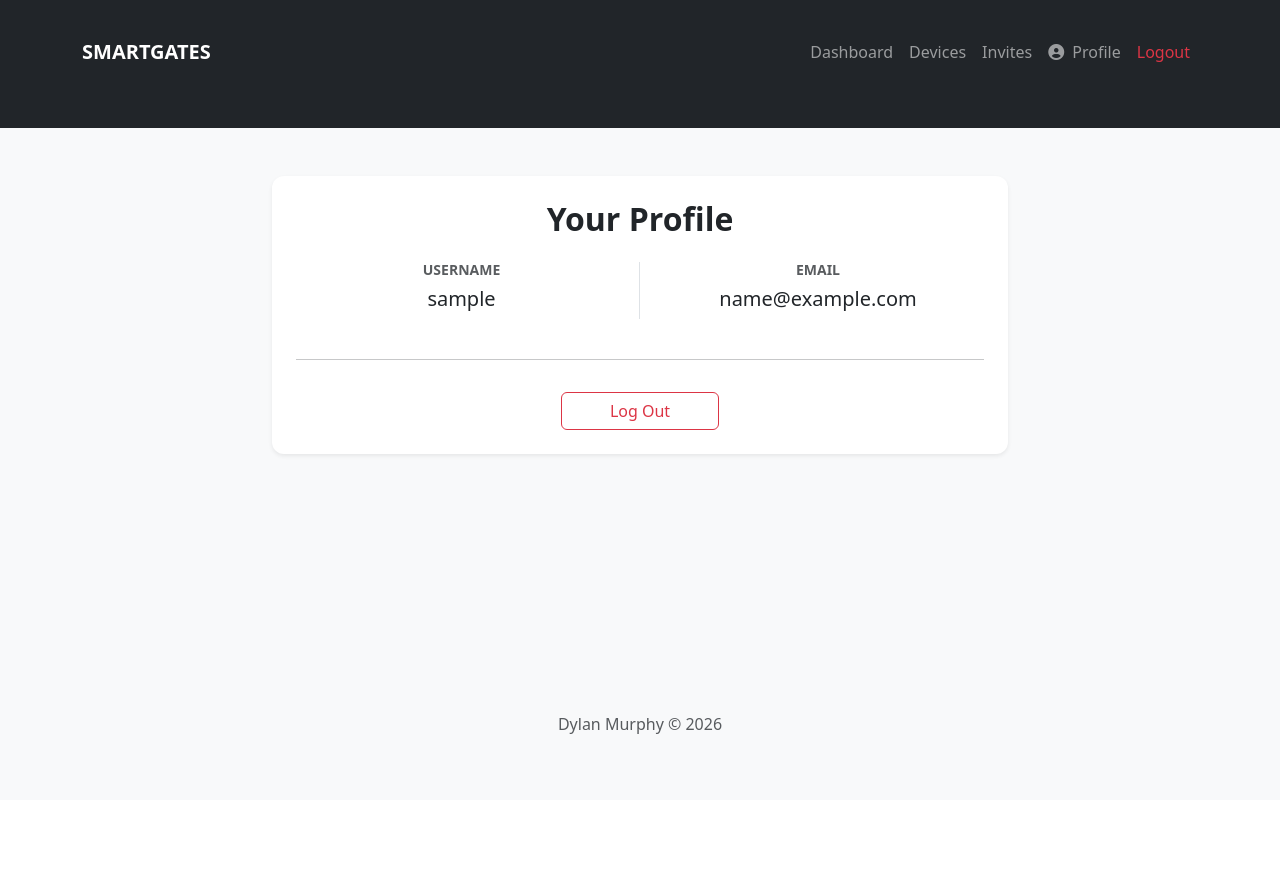
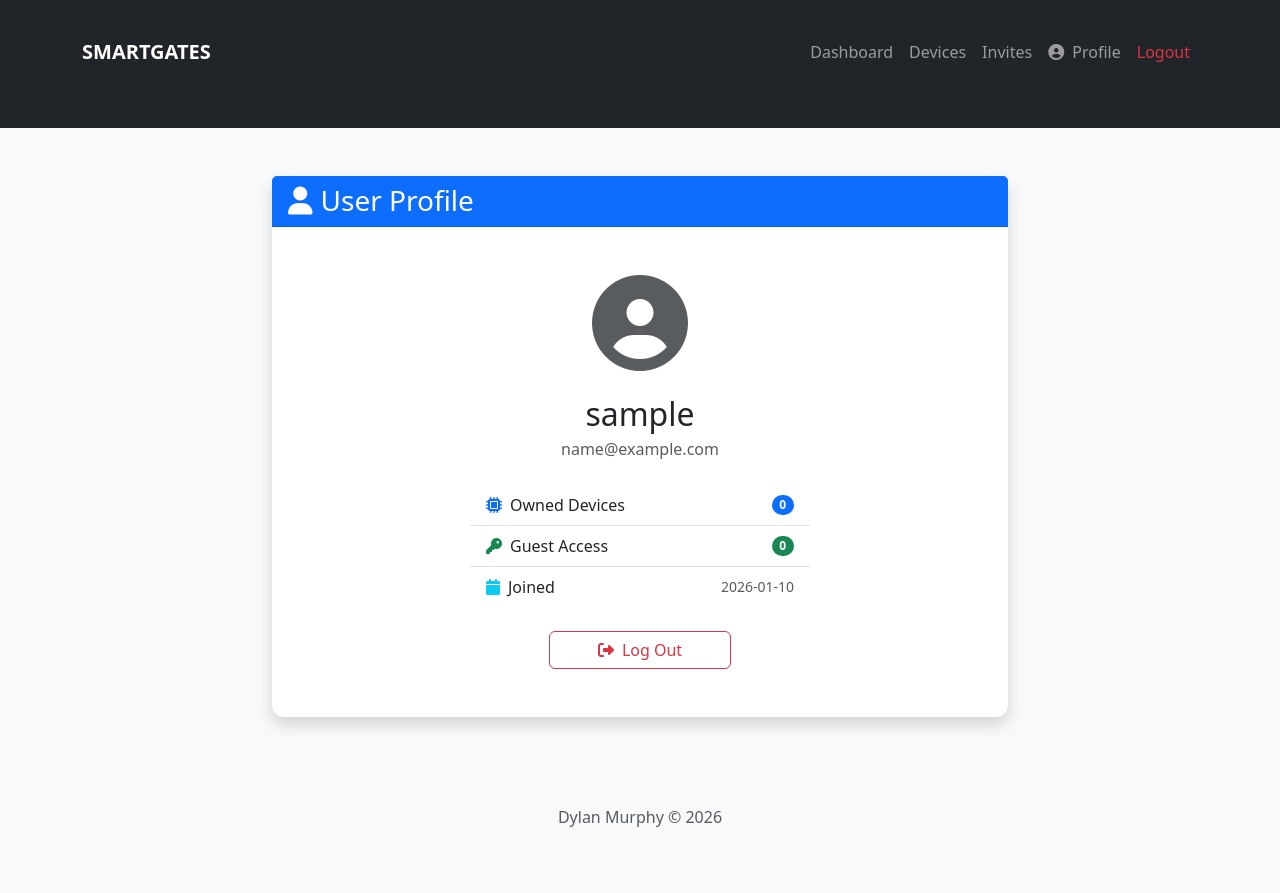
Before and after one commit to dylanmurph/smartgates-iot, a Flask app: page /profile in a window 1280 px wide. Before the commit the page ends 734 px from the top, so only its background shows below. Run offline with Flask 3, Linux system fonts and the light colour scheme; the visitor is signed in with stand-in values (Sample User, id 1); data that the repository does not hold is empty; some libraries are stand-ins or nearby versions.

```diff
--- a/app/device_routes.py
+++ b/app/device_routes.py
@@ -8,8 +8,9 @@ bp = Blueprint('devices', __name__)
 @bp.route('/devices')
 @login_required
 def list_devices():
-    return render_template('devices.html', title='My Devices')
-
+    all_devices = current_user.get_viewable_devices()
+    device = all_devices[0] if all_devices else None
+    return render_template('devices.html', title='My Devices', device=device)
 
 @bp.route('/devices/add', methods=['GET', 'POST'])
 @login_required
--- a/app/templates/profile.html
+++ b/app/templates/profile.html
@@ -3,21 +3,40 @@
 {% block content %}
 <div class="row justify-content-center">
     <div class="col-md-8">
-        <div class="card shadow-sm border-0 p-4">
-            <h2 class="fw-bold mb-4 text-center">Your Profile</h2>
-            <div class="row text-center mb-4">
-                <div class="col-6 border-end">
-                    <h5 class="text-muted small fw-bold">USERNAME</h5>
-                    <p class="h5">{{ current_user.username }}</p>
+        <div class="card shadow">
+            <div class="card-header bg-primary text-white">
+                <h3 class="mb-0"><i class="fa-solid fa-user me-2"></i>User Profile</h3>
+            </div>
+            <div class="card-body text-center py-5">
+                <div class="mb-4">
+                    <i class="fa-solid fa-user-circle fa-6x text-muted"></i>
                 </div>
-                <div class="col-6">
-                    <h5 class="text-muted small fw-bold">EMAIL</h5>
-                    <p class="h5">{{ current_user.email }}</p>
+
+                <h2 class="mb-1">{{ current_user.username }}</h2>
+                <p class="text-muted mb-4">{{ current_user.email }}</p>
+
+                <div class="row justify-content-center mt-4">
+                    <div class="col-md-6">
+                        <ul class="list-group list-group-flush text-start mb-4">
+                            <li class="list-group-item d-flex justify-content-between align-items-center">
+                                <span><i class="fa-solid fa-microchip me-2 text-primary"></i>Owned Devices</span>
+                                <span class="badge bg-primary rounded-pill">{{ current_user.owned_devices.count() }}</span>
+                            </li>
+                            <li class="list-group-item d-flex justify-content-between align-items-center">
+                                <span><i class="fa-solid fa-key me-2 text-success"></i>Guest Access</span>
+                                <span class="badge bg-success rounded-pill">{{ current_user.access_links.count() }}</span>
+                            </li>
+                            <li class="list-group-item d-flex justify-content-between align-items-center">
+                                <span><i class="fa-solid fa-calendar me-2 text-info"></i>Joined</span>
+                                <span class="text-muted small">{{ current_user.created_at.strftime('%Y-%m-%d') }}</span>
+                            </li>
+                        </ul>
+                    </div>
                 </div>
-            </div>
-            <hr>
-            <div class="text-center mt-3">
-                <a href="{{ url_for('main.logout') }}" class="btn btn-outline-danger px-5">Log Out</a>
+
+                <a href="{{ url_for('auth.logout') }}" class="btn btn-outline-danger px-5">
+                    <i class="fa-solid fa-sign-out-alt me-2"></i>Log Out
+                </a>
             </div>
         </div>
     </div>
```
